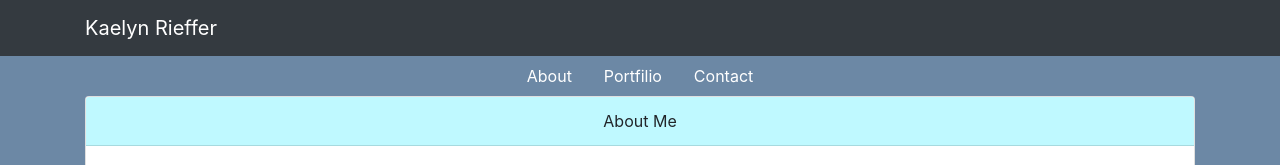
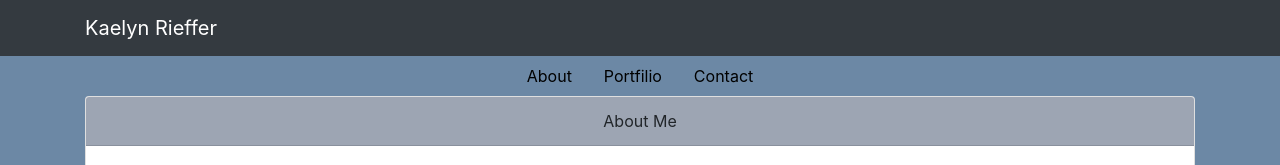
Before and after one commit to Krieffer21/Krieffer_02HW, a plain HTML site: page 02-Homework/index.html in a window 1280 px wide. Shown: the top 165 px of the page. Drawn offline with nearby package versions, Linux system fonts and the light colour scheme.

Commit message:
changing colors to be in css file, fixed css link in html files

```diff
--- a/02-Homework/02.css
+++ b/02-Homework/02.css
@@ -0,0 +1,10 @@
+body { background-color: #6c88a5;
+}
+
+.card-header {
+    background: #9da5b3
+}
+
+a {
+    color: black;
+}
--- a/02-Homework/index.html
+++ b/02-Homework/index.html
@@ -4,7 +4,9 @@
     <meta charset="UTF-8">
     <meta name="viewport" content="width=device-width, initial-scale=1.0">
     <link rel="stylesheet" href="https://stackpath.bootstrapcdn.com/bootstrap/4.4.1/css/bootstrap.min.css" integrity="sha384-Vkoo8x4CGsO3+Hhxv8T/Q5PaXtkKtu6ug5TOeNV6gBiFeWPGFN9MuhOf23Q9Ifjh" crossorigin="anonymous"
-    href="02.css">
+    >
+    <link rel="stylesheet" href="02.css">
+
     <title>About Me</title>
 
     <nav class="navbar navbar-expand-lg navbar-dark bg-dark">
@@ -15,22 +17,22 @@
 
     <ul class="nav justify-content-center">
         <li class="nav-item">
-          <a class="nav-link active" style="color: #ffffff;" href="./index.html">About</a>
+          <a class="nav-link active" href="./index.html">About</a>
         </li>
         <li class="nav-item">
-          <a class="nav-link" style="color: #ffffff;"href="./portfolio.html">Portfilio</a>
+          <a class="nav-link" href="./portfolio.html">Portfilio</a>
         </li>
         <li class="nav-item">
-          <a class="nav-link" style="color: #ffffff;" href="./contact.html">Contact</a>
+          <a class="nav-link" href="./contact.html">Contact</a>
         </li>
       </ul>
 </head>
-<body style="background: #6c88a5;">
+<body>
 
     <div class="container" style="text-align: center;">
 
     <div class="card">
-        <div class="card-header" style="background:#bff9ff">
+        <div class="card-header">
           About Me
         </div>
         <div class="card-body">
```
Also changed, not shown: 02-Homework/contact.html (+4 -2 lines), 02-Homework/portfolio.html (+5 -2 lines).
